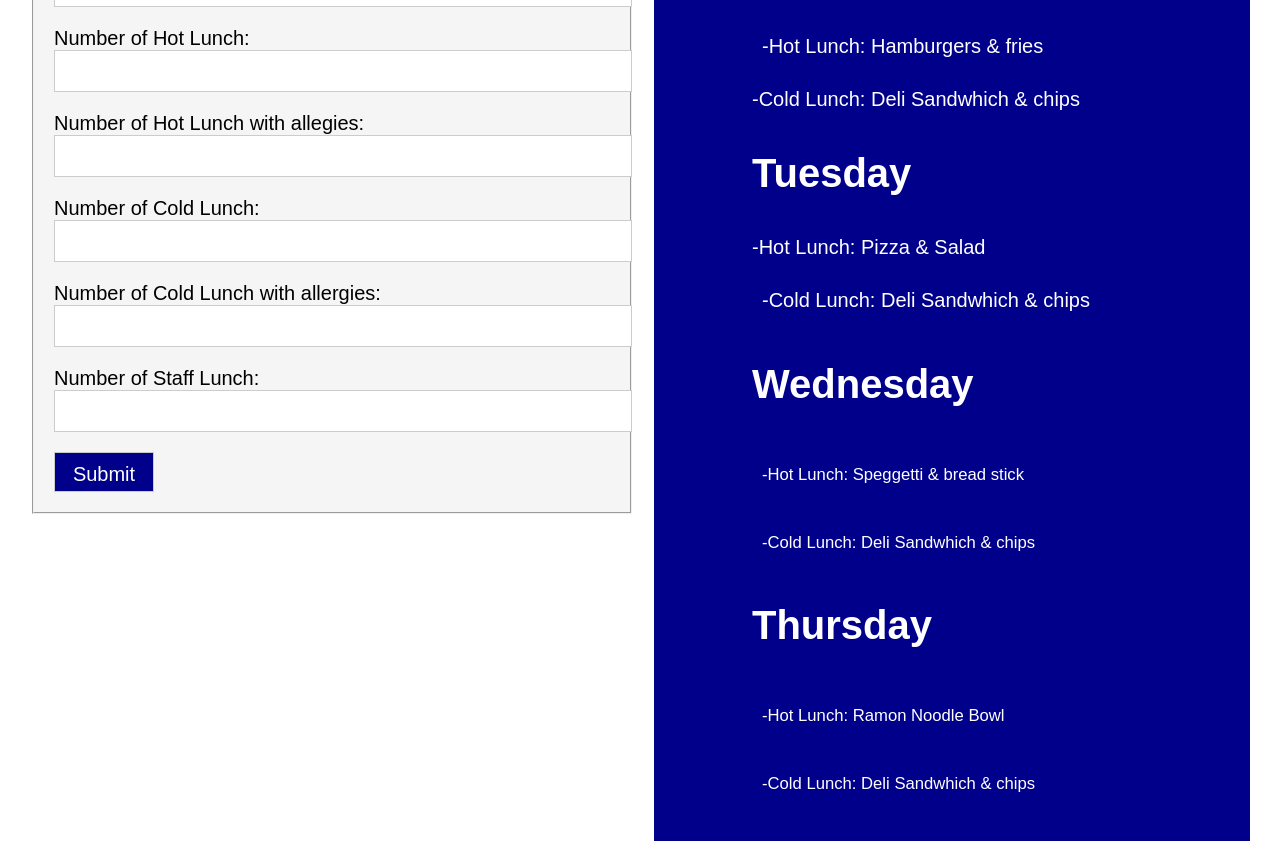
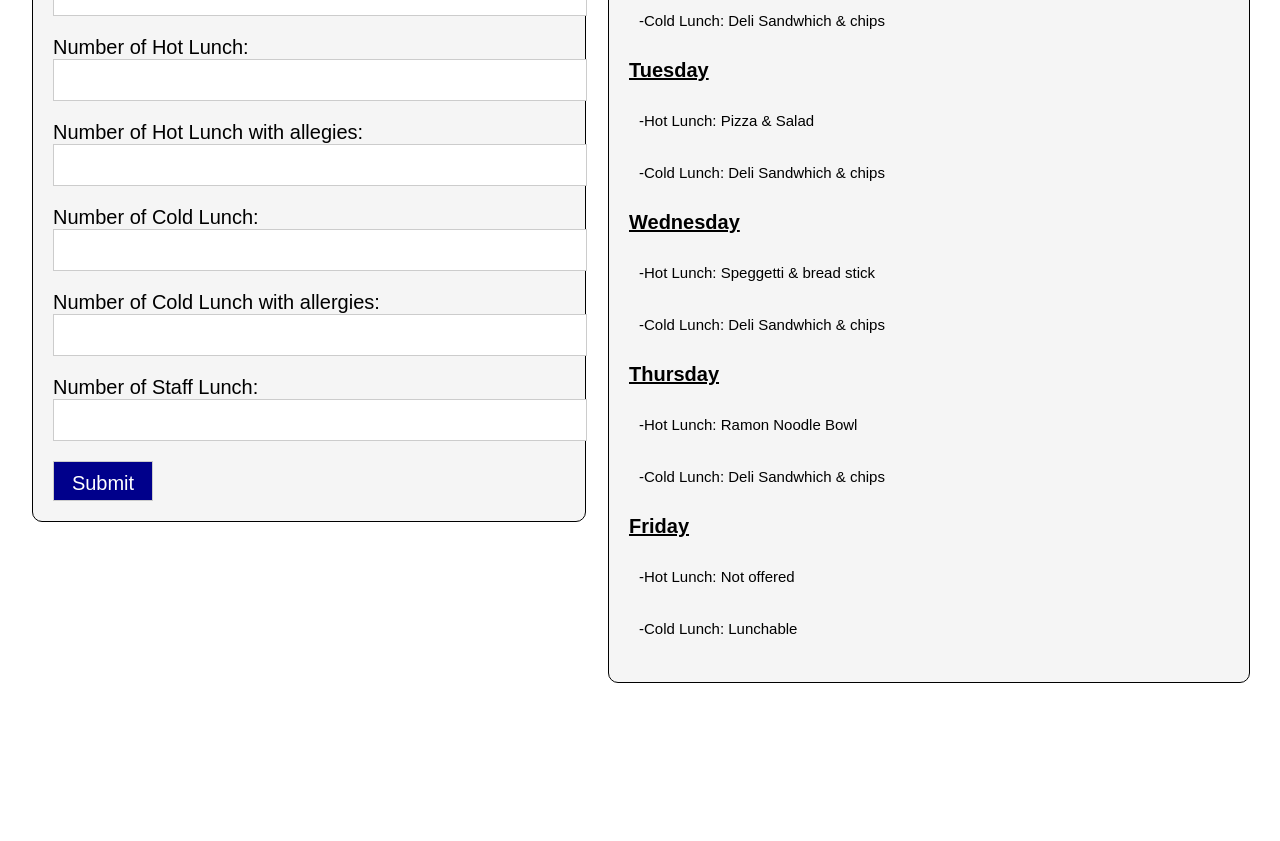
Before and after one commit to USU-ITLS-x265-23-summer/Kassy-Oveson--Project, a plain HTML site: page index.html in a window 1280 px wide. Shown: the part 647-1488 px from the top of the page. After the commit the page ends 1360 px from the top, so only its background shows below. Drawn offline with Linux system fonts and the light colour scheme.

Commit message:
borders and color changes

```diff
--- a/index.html
+++ b/index.html
@@ -41,6 +41,7 @@
         <label for="staff-lunch">Number of Staff Lunch: <input id="staff-lunch" type="text" /></label>
         <input type="submit" value="Submit" onclick="return validateForm();" />
         </fieldset>
+
         <div class="menu">
           <div class="days-of-week">
         <div class="menu-heading">Menu</div>
@@ -48,23 +49,24 @@
           <div class="lunch-type">
           <h3 id="days-of-week">Monday</h3>
           <p id="lunch-type">-Hot Lunch: Hamburgers & fries</p>
-          <p4 id="lunch-type">-Cold Lunch: Deli Sandwhich & chips</p4>
+          <p id="lunch-type">-Cold Lunch: Deli Sandwhich & chips</p>
           <h3 id="days-of-week">Tuesday</h3>
-          <p4 id="lunch-type">-Hot Lunch: Pizza & Salad</p4>
+          <p id="lunch-type">-Hot Lunch: Pizza & Salad</p>
           <p id="lunch-type">-Cold Lunch: Deli Sandwhich & chips</p>
           <h3 id="days-of-week">Wednesday</h3>
-          <p id="lunch-type"><sub>-Hot Lunch: Speggetti & bread stick</sub></p>
-          <p id="lunch-type"><sub>-Cold Lunch: Deli Sandwhich & chips</sub></p>
+          <p id="lunch-type">-Hot Lunch: Speggetti & bread stick</p>
+          <p id="lunch-type">-Cold Lunch: Deli Sandwhich & chips</p>
           <h3 id="days-of-week">Thursday</h3>
-          <p id="lunch-type"><sub>-Hot Lunch: Ramon Noodle Bowl</sub></p>
-          <p id="lunch-type"><sub>-Cold Lunch: Deli Sandwhich & chips</sub></p>
+          <p id="lunch-type">-Hot Lunch: Ramon Noodle Bowl</p>
+          <p id="lunch-type">-Cold Lunch: Deli Sandwhich & chips</p>
           <h3 id="days-of-week">Friday</h3>
-          <p id="sub-lunch-type"><sub>-Hot Lunch: Not offered</sub></p>
-          <p id="sub-lunch-type"><sub>-Cold Lunch: Lunchable</sub></p>
+          <p id="sub-lunch-type">-Hot Lunch: Not offered</p>
+          <p id="sub-lunch-type">-Cold Lunch: Lunchable</p>
 
         </div>
       </div>
       </div>
+
     </div>
       <script src="scripts/primary.js"></script>
   </body>
--- a/style/primary.css
+++ b/style/primary.css
@@ -24,7 +24,7 @@ h2 {
   }
   .instructions {
     text-align: center;
-    font-size: 20px;
+    font-size: 30px;
     border: 15px;
     padding: 40px;
     position: center;
@@ -43,18 +43,21 @@ padding: 10px;
     padding: 20px;
     font-size: 20px;
     width: 50%;
+    border: 1px solid black;
+  border-radius: 10px;
+  }
 
-  }
   .menu {
-    background-color: #00008B;
+    background-color: whitesmoke;
     margin-top: 20px;
     padding: 20px;
-    font-size: 60px;
+    font-size: 40px;
     width: 50%;
-    color: #FFFFFF;
+    color: black;
     display:flex;
     justify-content: center;
-
+    border: 1px solid black;
+    border-radius: 10px;
   }
   .menu-heading {
 
@@ -65,18 +68,20 @@ padding: 10px;
 
   .days-of-week {
 
-    width: 400px;
+    width: 600px;
   }
   h3 {
-    font-size: 40px;
-
+    font-size: 20px;
+width: 550px;
+text-decoration: underline;
 
 
 
   }
   .lunch-type {
-    font-size: 20px;
-    width: 100%;
+    font-size: 15px;
+    width: 600px;
+
 
 
   }
```
